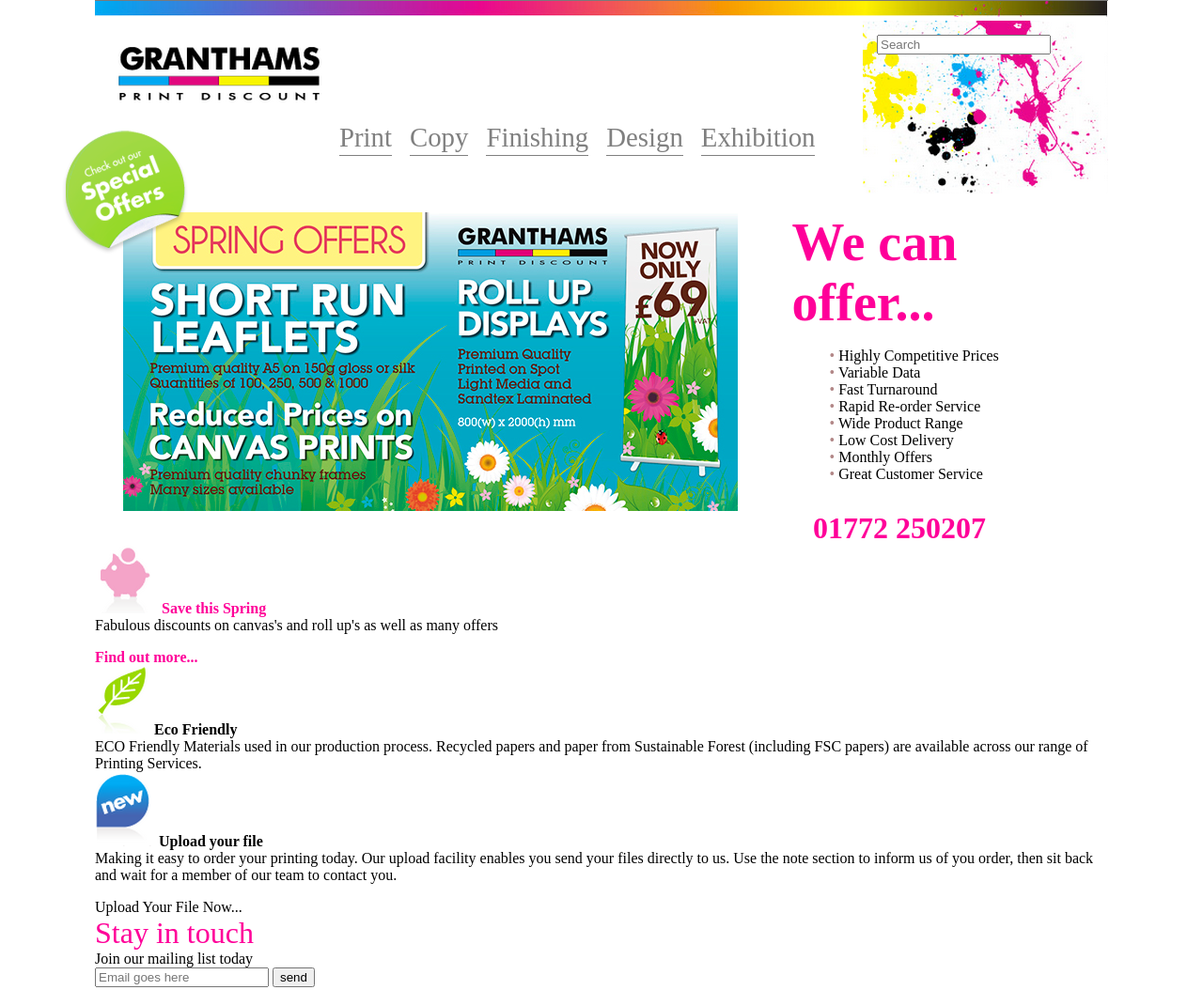
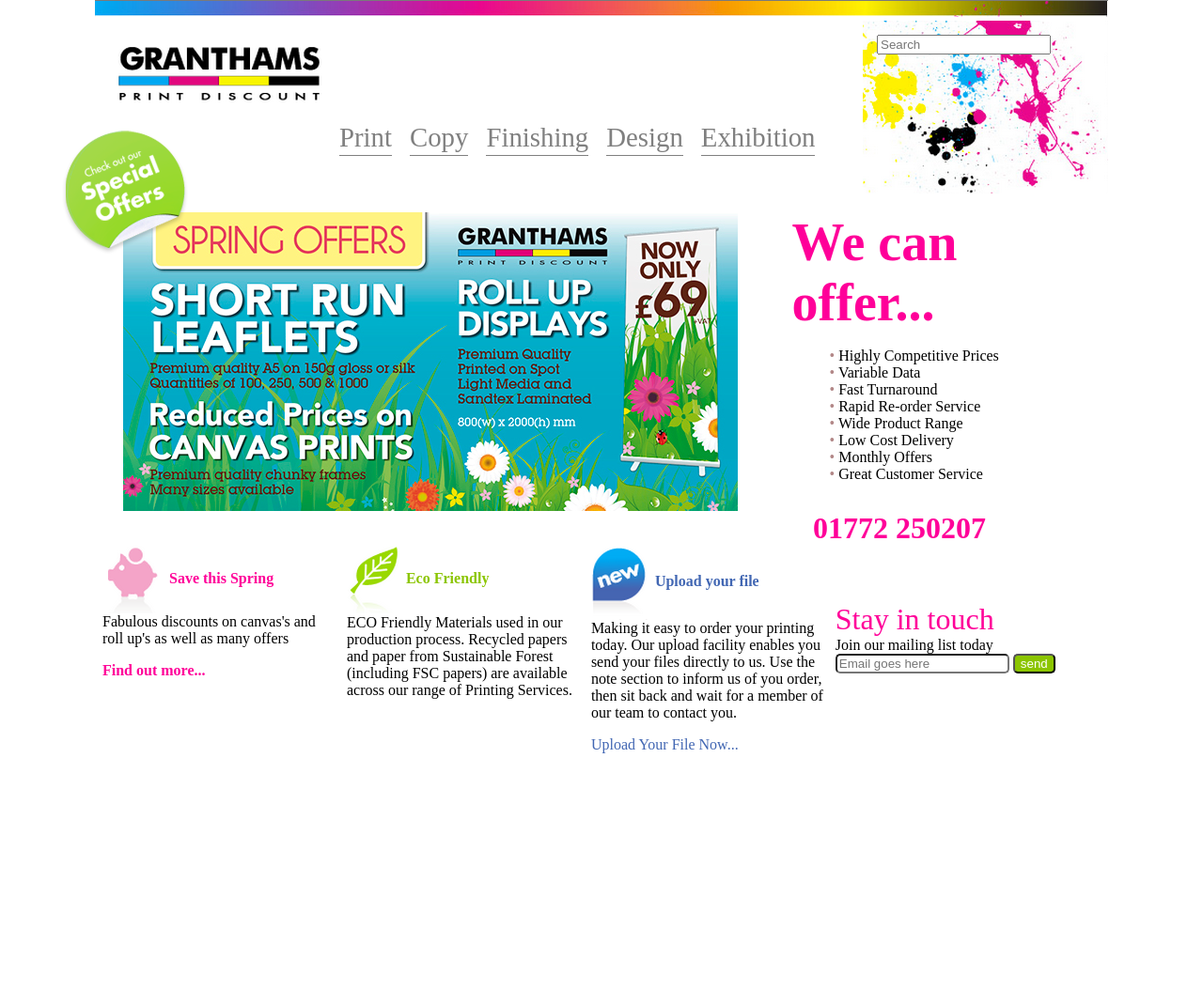
Before and after one commit to martileos/pw218309, a plain HTML site: page practica02css3/index.html in a window 1280 px wide. Shown: the whole page at 94% size. Drawn offline with Linux system fonts and the light colour scheme.

Commit message:
Practica02 - terminada

```diff
--- a/practica02css3/css/estilos.css
+++ b/practica02css3/css/estilos.css
@@ -61,12 +61,40 @@
 	color: #b28787;
 	content: "• ";
 }
+#secc03art04{
+	padding-top: 60px;
+}
 #segundaseccion article{
 	padding-right: 130px;
 	text-align: right;
 }
+#terceraseccion article{
+	display: inline-block;
+	padding-left: 8px;
+	vertical-align: top;
+	width: 23%;
+}
+#terceraseccion article img{
+/*	Alineación vertical
+	del texto que lo rodea*/
+	vertical-align: middle;
+}
+#terceraseccion article input[type="button"]{
+	background: #8BC500;
+	border-radius: 5px;
+	color: white;
+}
+#terceraseccion article input[type="email"]{
+	border-radius: 5px;
+}
+.colorazul{
+	color: #4267B3;
+}
 .colorrosa{
 	color: #FF0099;
+}
+.colorverde{
+	color: #8BC500;
 }
 .letragrande{
 	font-size: 3.5em; /* 3.5x16 */
--- a/practica02css3/index.html
+++ b/practica02css3/index.html
@@ -80,7 +80,7 @@
 				Upload Your File Now...
 			</span>
 		</article>
-		<article>
+		<article id="secc03art04">
 			<span class="colorrosa letramediana">
 				Stay in touch
 			</span>
```
